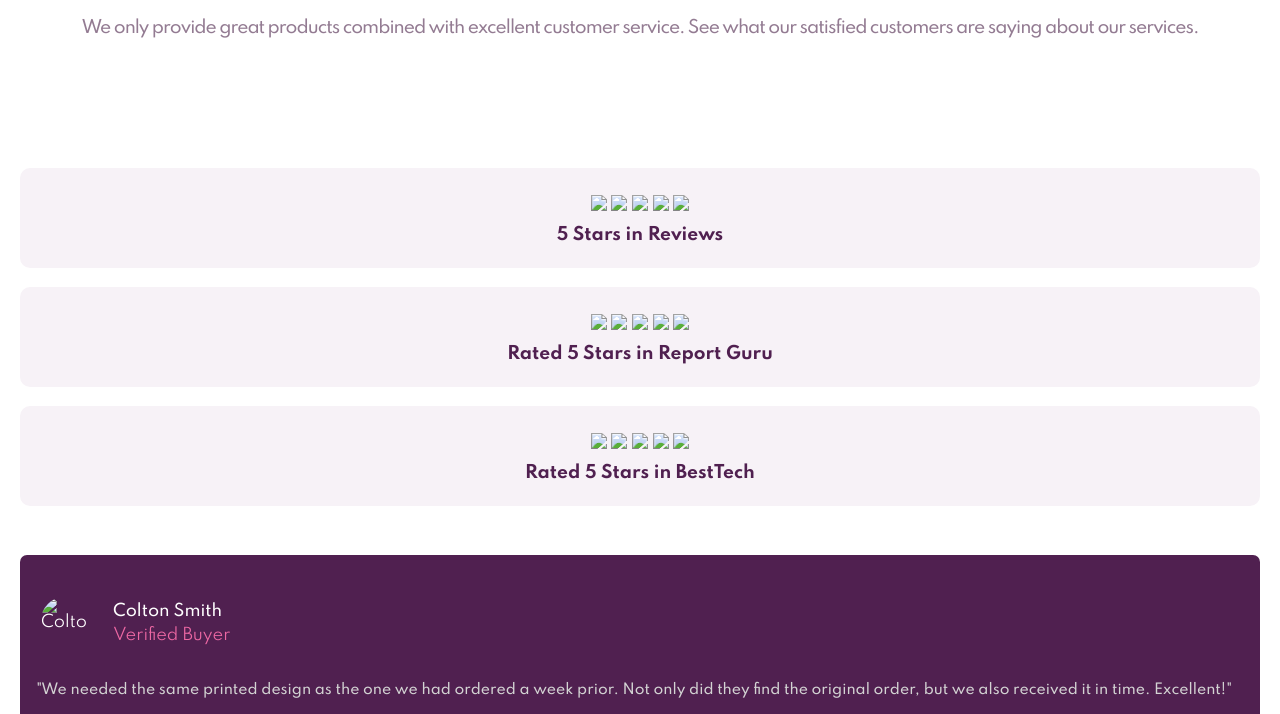
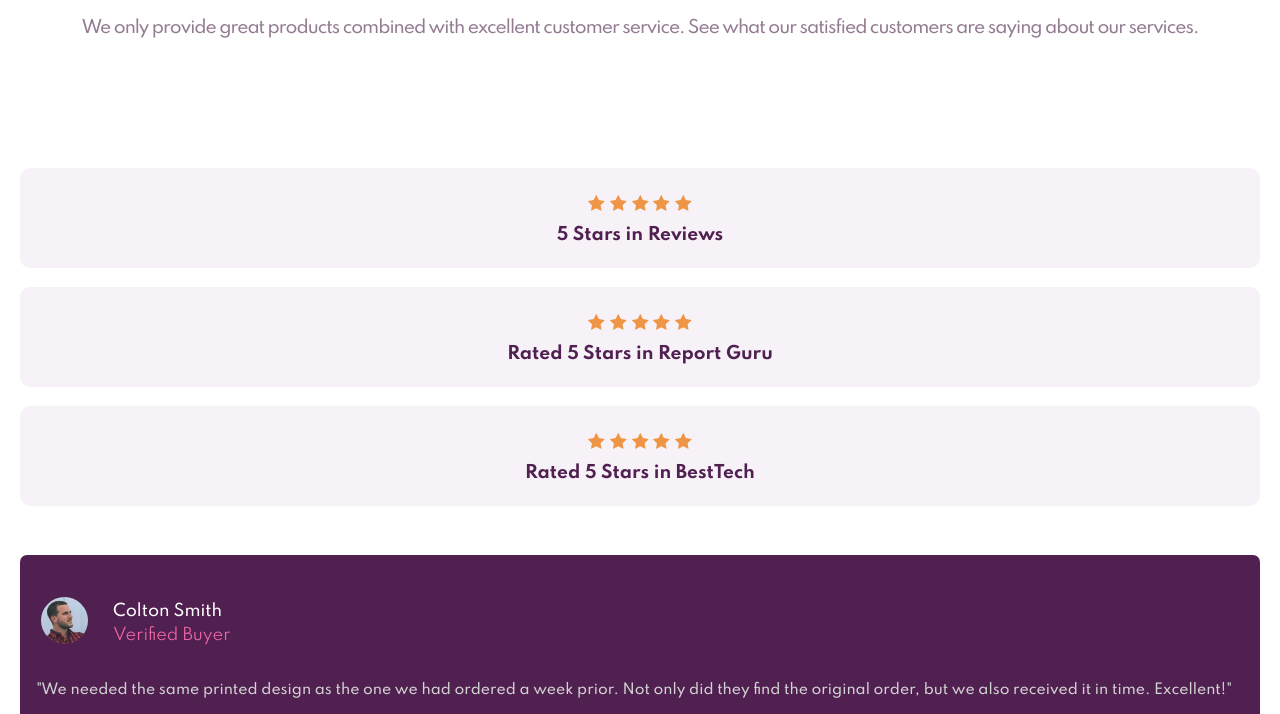
Before and after one commit to Perroclo/social-prof-section-master, a plain HTML site: page index.html in a window 1280 px wide. Shown: the part 238-952 px from the top of the page. Drawn offline with Linux system fonts and the light colour scheme.

Commit message:
Add files via upload

```diff
--- a/index.html
+++ b/index.html
@@ -30,11 +30,11 @@
 
         <div class="caja1">
           <div class="estrellas1">
-          <img src="../social-proof-section-master/images/icon-star.svg">
-          <img src="../social-proof-section-master/images/icon-star.svg">
-          <img src="../social-proof-section-master/images/icon-star.svg">
-          <img src="../social-proof-section-master/images/icon-star.svg">
-          <img src="../social-proof-section-master/images/icon-star.svg">
+          <img src="./images/icon-star.svg">
+          <img src="./images/icon-star.svg">
+          <img src="./images/icon-star.svg">
+          <img src="./images/icon-star.svg">
+          <img src="./images/icon-star.svg">
         </div>
           <p class="reviews"> 5 Stars in Reviews </p>
 
@@ -42,22 +42,22 @@
 
           <div class="caja2">
             <div class="estrellas2">
-            <img src="../social-proof-section-master/images/icon-star.svg">
-          <img src="../social-proof-section-master/images/icon-star.svg">
-          <img src="../social-proof-section-master/images/icon-star.svg">
-          <img src="../social-proof-section-master/images/icon-star.svg">
-          <img src="../social-proof-section-master/images/icon-star.svg">
+              <img src="./images/icon-star.svg">
+              <img src="./images/icon-star.svg">
+              <img src="./images/icon-star.svg">
+              <img src="./images/icon-star.svg">
+              <img src="./images/icon-star.svg">
         </div>
            <p class="guru"> Rated 5 Stars in Report Guru</p>
             </div>
 
               <div class="caja3">
                 <div class="estrellas3">
-          <img src="../social-proof-section-master/images/icon-star.svg">
-          <img src="../social-proof-section-master/images/icon-star.svg">
-          <img src="../social-proof-section-master/images/icon-star.svg">
-          <img src="../social-proof-section-master/images/icon-star.svg">
-          <img src="../social-proof-section-master/images/icon-star.svg">
+                  <img src="./images/icon-star.svg">
+                  <img src="./images/icon-star.svg">
+                  <img src="./images/icon-star.svg">
+                  <img src="./images/icon-star.svg">
+                  <img src="./images/icon-star.svg">
         </div>
           <p class="best"> Rated 5 Stars in BestTech</p>
                   </div>
@@ -65,7 +65,7 @@
                 </div>
 
   <div class="caja4" >
-    <img src="../social-proof-section-master/images/image-colton.jpg" class="colton" alt="Colton_Smith">
+    <img src="./images/image-colton.jpg" class="colton" alt="Colton_Smith">
     <p class="nombre_colton">Colton Smith </p>
        <p class="ver1"> Verified Buyer</p>
          <h2 class="texto">"We needed the same printed design as the one we had ordered a week prior.
@@ -75,7 +75,7 @@
   </div>
 
   <div class="caja5" >
-    <img src="../social-proof-section-master/images/image-irene.jpg" class="irene" alt="Irene_Roberts">
+    <img src="./images/image-irene.jpg" class="irene" alt="Irene_Roberts">
     <p class="nombre_Irene">Irene Roberts </p>
     <p class="ver2">Verified Buyer</p>
     <h2 class="texto">"Customer service is always excellent and very quick turn around. Completely
@@ -84,7 +84,7 @@
   </div>
 
   <div class="caja6" >
-    <img src="../social-proof-section-master/images/image-anne.jpg" class="anne" alt="Irene_Roberts">
+    <img src="./images/image-anne.jpg" class="anne" alt="Irene_Roberts">
     <p class="nombre_wallace">Anne Wallace </p>
     <p class=ver3>Verified Buyer</p>
     <h2 class="texto">"Put an order with this company and can only praise them for the very high
```
